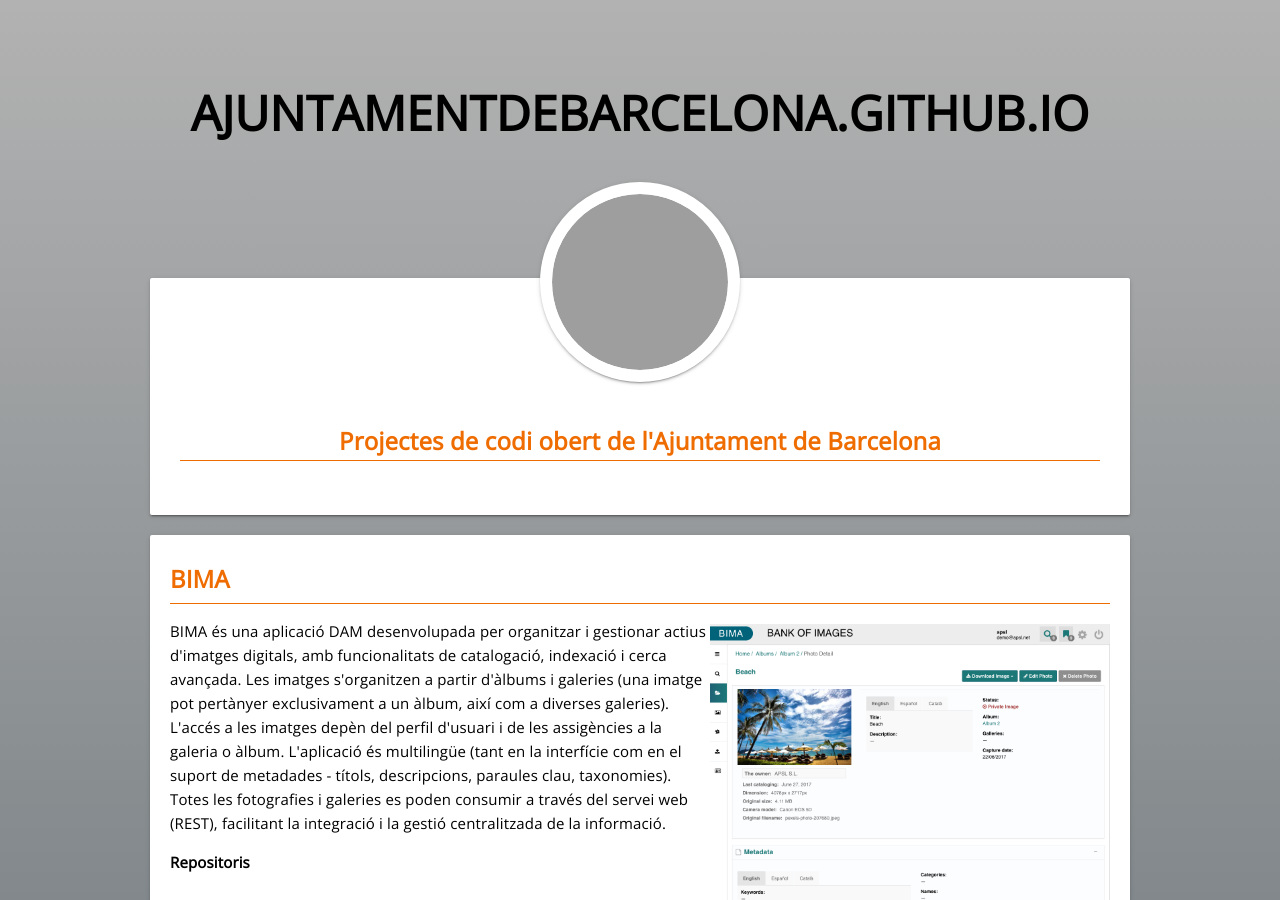
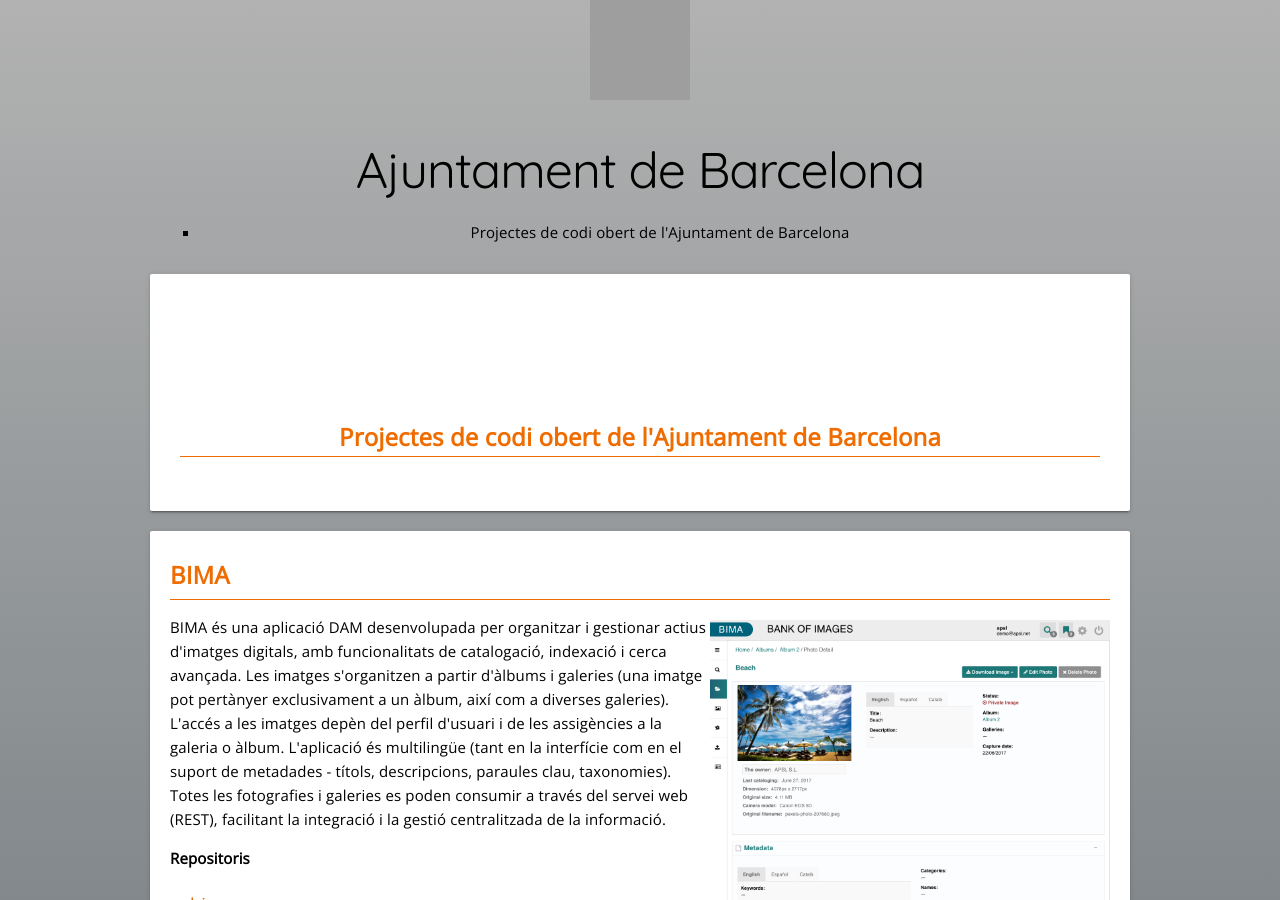
Before and after one commit to AjuntamentdeBarcelona/AjuntamentdeBarcelona.github.io, a Jekyll site: the page built from index.html, in a window 1280 px wide and 900 px high. Built offline with Jekyll 4.4.1, drawn with Linux system fonts in a browser that asks for light colours; grey boxes are pictures that could not be loaded.

Commit message:
Update header.html

```diff
--- a/_includes/header.html
+++ b/_includes/header.html
@@ -1,17 +1,20 @@
 <header class="site-header">
-
-  <div class="wrapper">
-
-    <a class="site-title" href="{{ site.baseurl }}/">{{ site.title }}</a>
-
+  <div class="container">
+    <div class="TableObject org-header-wrapper mb-4">
+      <img alt="@AjuntamentdeBarcelona" class="TableObject-item avatar" height="100" itemprop="image" src="https://avatars3.githubusercontent.com/u/16301934?v=4&amp;s=200" width="100">
+      <div class="TableObject-item TableObject-item--primary">
+        <h1 class="org-name lh-condensed">
+          Ajuntament de Barcelona
+        </h1>
+          <p class="org-description" itemprop="description"></p><div></div><p></p>
+          <ul class="org-header-meta has-email">
+              <li class="meta-item">
+                <p class="title-repo">Projectes de codi obert de l'Ajuntament de Barcelona</p>
+              </li>
+          </ul>
+      </div>
+    </div>
   </div>
-
-  <div class="header-badge">
-    <img src="https://avatars1.githubusercontent.com/u/16301934" />
-    <!--
-    <a href="{{ site.baseurl }}/">
-        <img src="https://avatars1.githubusercontent.com/u/16301934" />
-    </a>-->
-  </div>
+</header>
 
 </header>
```
